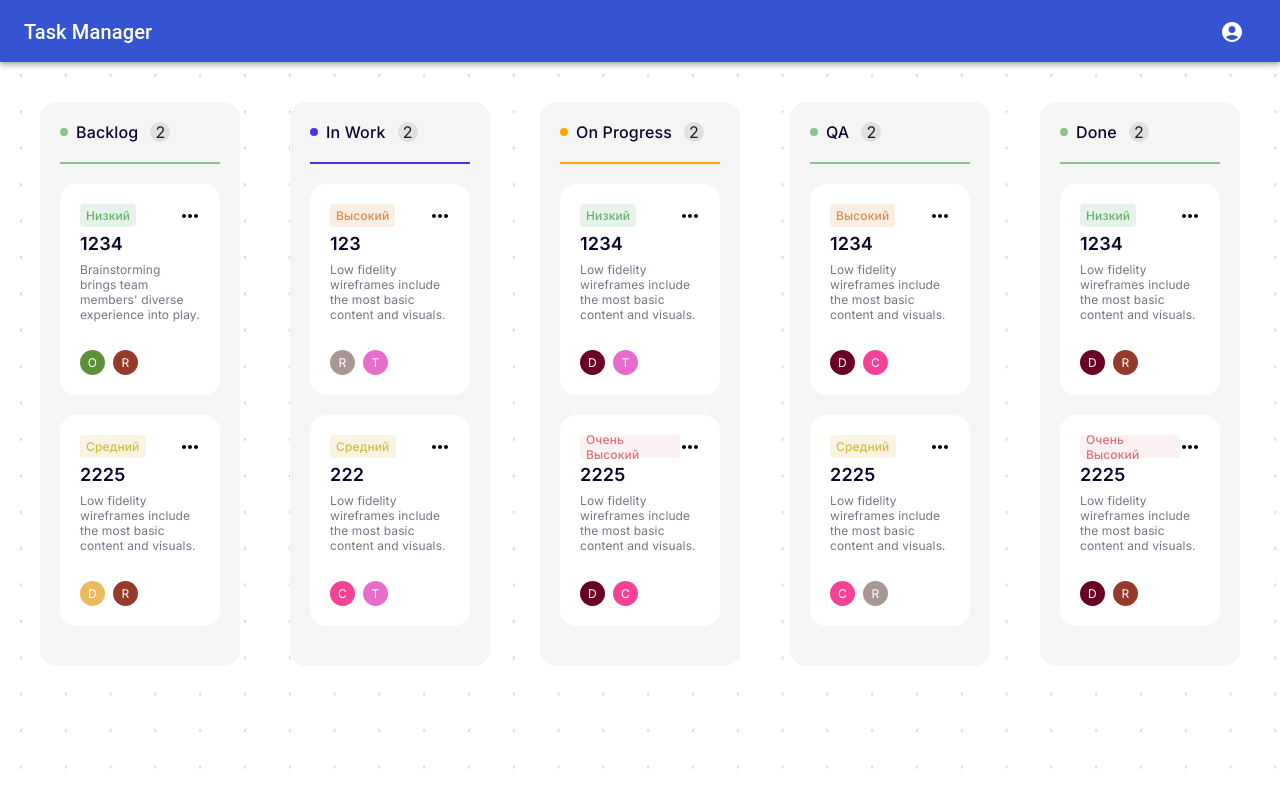
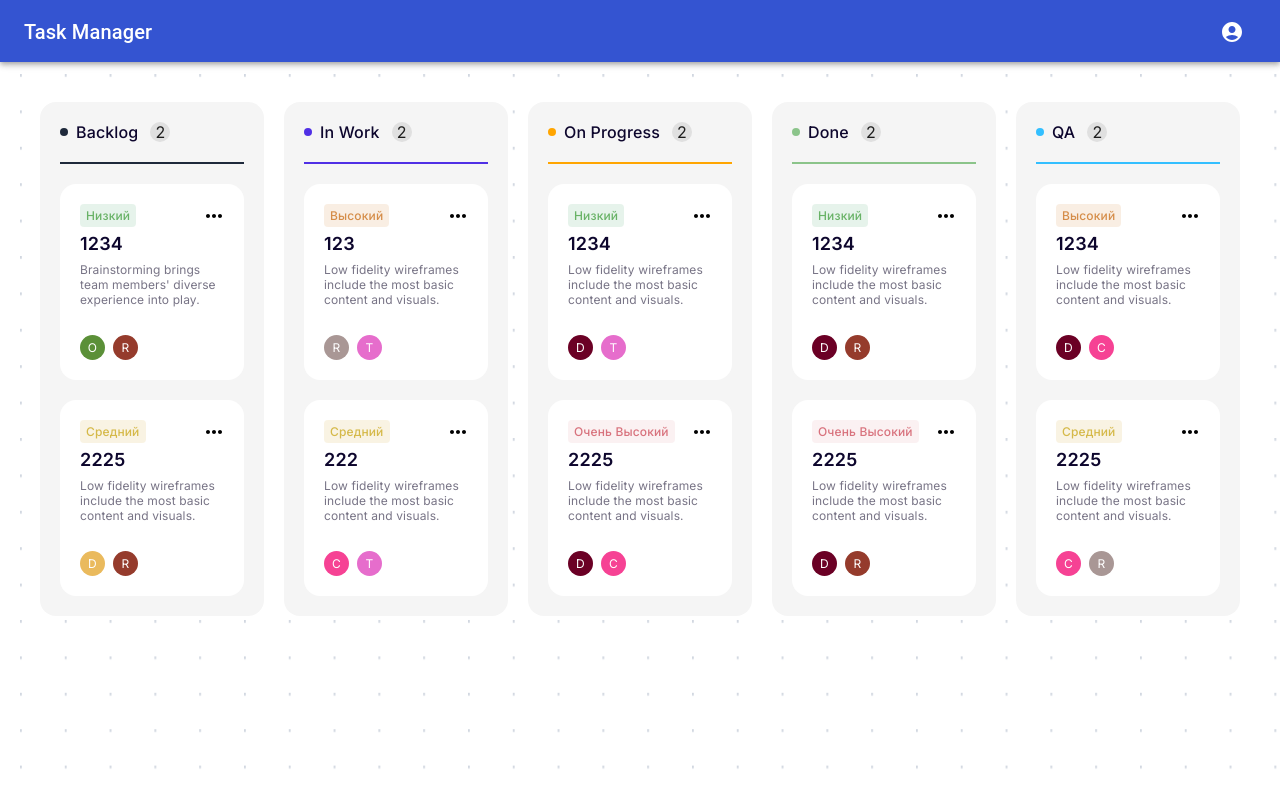
Before and after one commit to DemidKr/netlify-production, a React (Create React App) app: page /tasks in a window 1280 px wide. Built offline with nearby package versions, Linux system fonts and the light colour scheme.

Commit message:
Fixed styles

```diff
--- a/src/components/Column/components/DraggableColumnWrapper.tsx
+++ b/src/components/Column/components/DraggableColumnWrapper.tsx
@@ -29,7 +29,7 @@ export const DraggableColumnWrapper = ({
         minHeight: "500px",
         borderRadius: "16px",
         background: "#F5F5F5",
-        padding: "20px",
+        padding: "20px 20px 0  20px",
       }}
     >
       {children}
--- a/src/components/Columns/index.tsx
+++ b/src/components/Columns/index.tsx
@@ -96,8 +96,8 @@ export const Columns = ({ columns, setColumns }: ColumnsProps) => {
       sx={{
         display: "flex",
         flexDirection: "row",
-        gap: "50px",
-        alignItems: "center",
+        gap: "20px",
+        alignItems: "flex-start",
         padding: "40px",
       }}
     >
--- a/src/pages/UserTasks/index.tsx
+++ b/src/pages/UserTasks/index.tsx
@@ -42,7 +42,7 @@ export const UserTasks = () => {
           id: "13",
         },
       ],
-      color: "#8BC48A",
+      color: "#1E293B",
     },
     {
       id: "2",
@@ -128,41 +128,6 @@ export const UserTasks = () => {
     },
     {
       id: "4",
-      name: "QA",
-      tasks: [
-        {
-          name: "1234",
-          description:
-            "Brainstorming brings team members' diverse experience into play.",
-          status: PRIORITY_ENUM.LOW,
-          author: { id: "12", firstName: "Oleg", secondName: "Petrov" },
-          executor: { id: "23", firstName: "Ryan", secondName: "Gosling" },
-          id: v4uuid(),
-          hidden: true,
-        },
-        {
-          name: "1234",
-          description:
-            "Low fidelity wireframes include the most basic content and visuals.",
-          status: PRIORITY_ENUM.HIGH,
-          author: { id: "12", firstName: "Dmitry", secondName: "Olegov" },
-          executor: { id: "12", firstName: "Cindy", secondName: "Baker" },
-          id: "18",
-        },
-        {
-          name: "2225",
-          description:
-            "Low fidelity wireframes include the most basic content and visuals.",
-          status: PRIORITY_ENUM.MEDIUM,
-          author: { id: "12", firstName: "Cindy", secondName: "Baker" },
-          executor: { id: "12", firstName: "Remy", secondName: "Sharp" },
-          id: "19",
-        },
-      ],
-      color: "#8BC48A",
-    },
-    {
-      id: "5",
       name: "Done",
       tasks: [
         {
@@ -196,6 +161,41 @@ export const UserTasks = () => {
       ],
       color: "#8BC48A",
     },
+    {
+      id: "5",
+      name: "QA",
+      tasks: [
+        {
+          name: "1234",
+          description:
+            "Brainstorming brings team members' diverse experience into play.",
+          status: PRIORITY_ENUM.LOW,
+          author: { id: "12", firstName: "Oleg", secondName: "Petrov" },
+          executor: { id: "23", firstName: "Ryan", secondName: "Gosling" },
+          id: v4uuid(),
+          hidden: true,
+        },
+        {
+          name: "1234",
+          description:
+            "Low fidelity wireframes include the most basic content and visuals.",
+          status: PRIORITY_ENUM.HIGH,
+          author: { id: "12", firstName: "Dmitry", secondName: "Olegov" },
+          executor: { id: "12", firstName: "Cindy", secondName: "Baker" },
+          id: "18",
+        },
+        {
+          name: "2225",
+          description:
+            "Low fidelity wireframes include the most basic content and visuals.",
+          status: PRIORITY_ENUM.MEDIUM,
+          author: { id: "12", firstName: "Cindy", secondName: "Baker" },
+          executor: { id: "12", firstName: "Remy", secondName: "Sharp" },
+          id: "19",
+        },
+      ],
+      color: "#33BFFF",
+    },
   ]);
 
   return (
```
